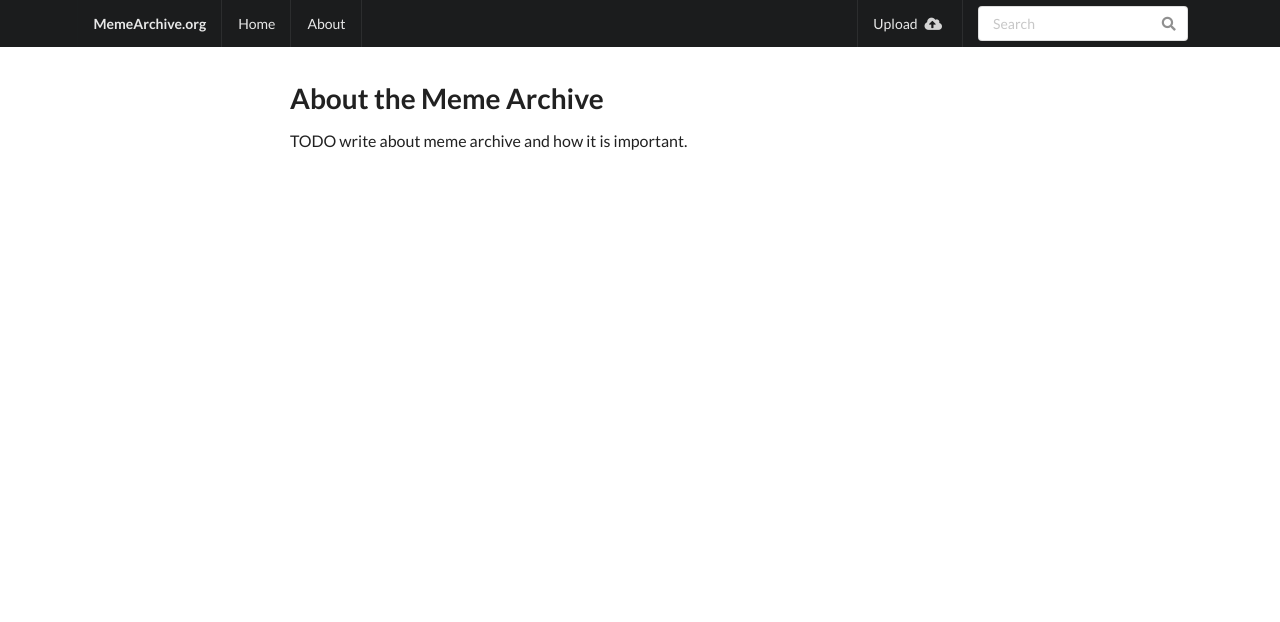
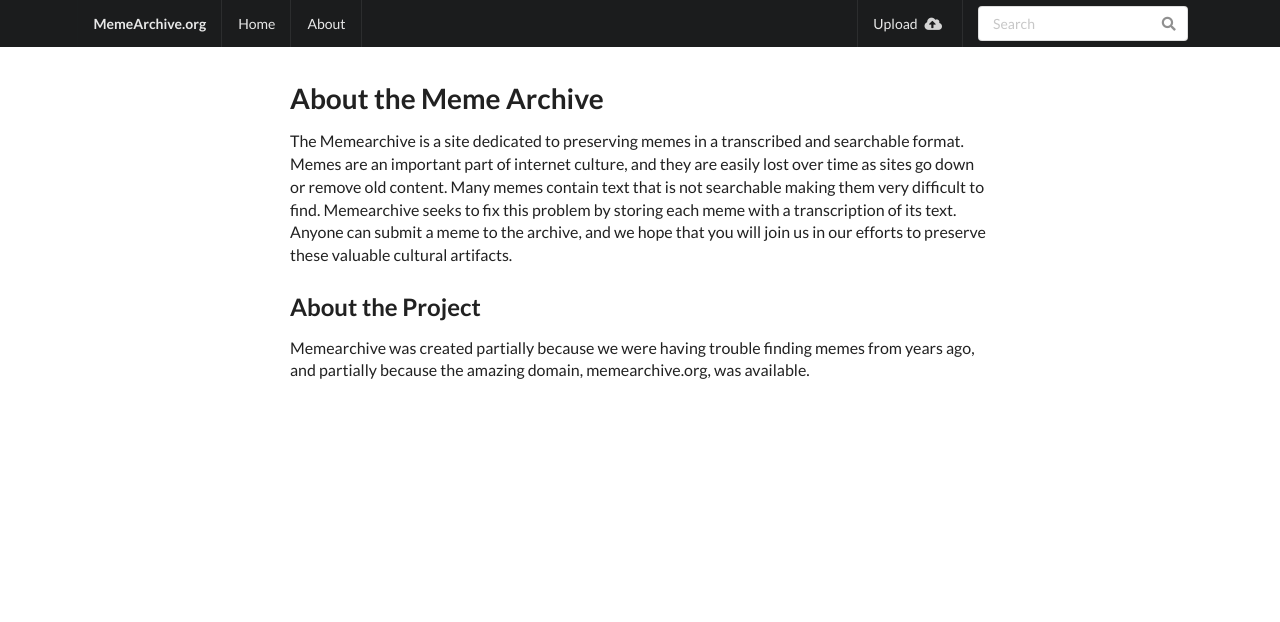
Before and after one commit to ianmcxa/memearchive.org, a Flask app: page /about in a window 1280 px wide. Shown: the top 622 px of the page. Run offline with Flask 2, Linux system fonts and the light colour scheme; parts of the project's set-up code (start-up, migrations or seed data) failed here and were passed over; some libraries are stand-ins or nearby versions.

Commit message:
Added about page text

```diff
--- a/src/templates/about.html
+++ b/src/templates/about.html
@@ -14,6 +14,15 @@
 {% block content %}
 <h1 class="ui heading">About the Meme Archive</h1>
 <p>
-    TODO write about meme archive and how it is important.
+  The Memearchive is a site dedicated to preserving memes in a transcribed and searchable format. Memes are an important part
+  of internet culture, and they are easily lost over time as sites go down or remove old content. Many memes contain text that is
+  not searchable making them very difficult to find. Memearchive seeks to fix this problem by storing each meme with a transcription
+  of its text. Anyone can submit a meme to the archive, and we hope that you will join us in our efforts to preserve these valuable
+  cultural artifacts.
+</p>
+<h2 class="ui heading">About the Project</h2>
+<p>
+  Memearchive was created partially because we were having trouble finding memes from years ago, and partially because the amazing
+  domain, memearchive.org, was available.
 </p>
 {% endblock %}
```
